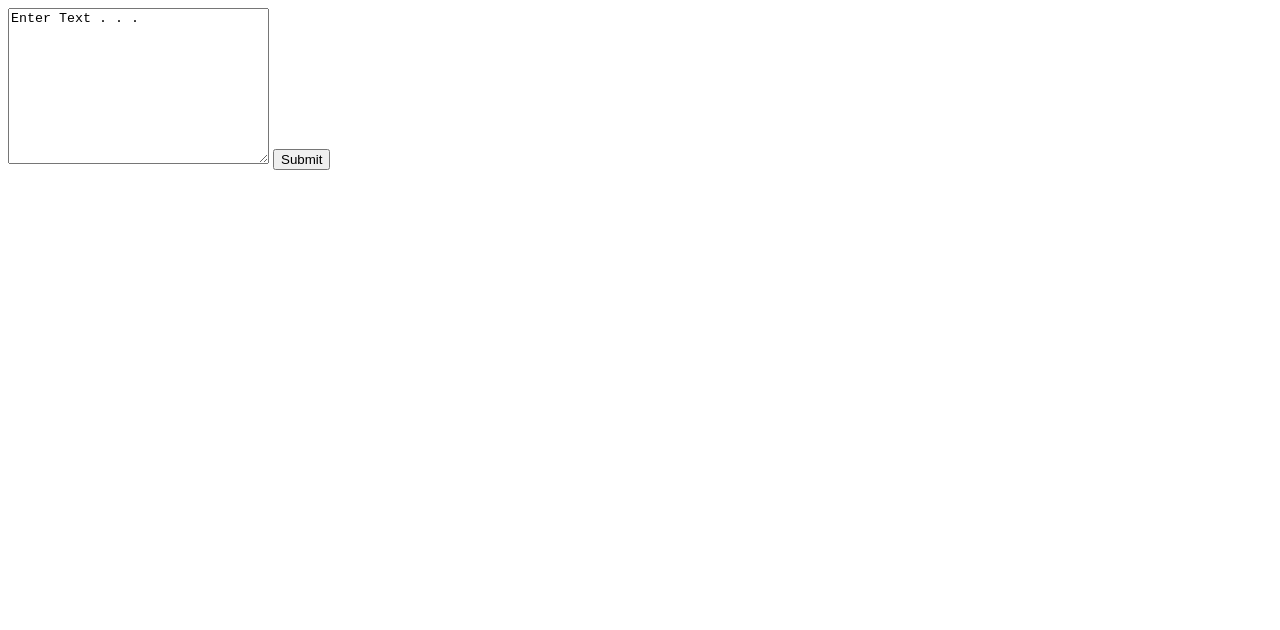
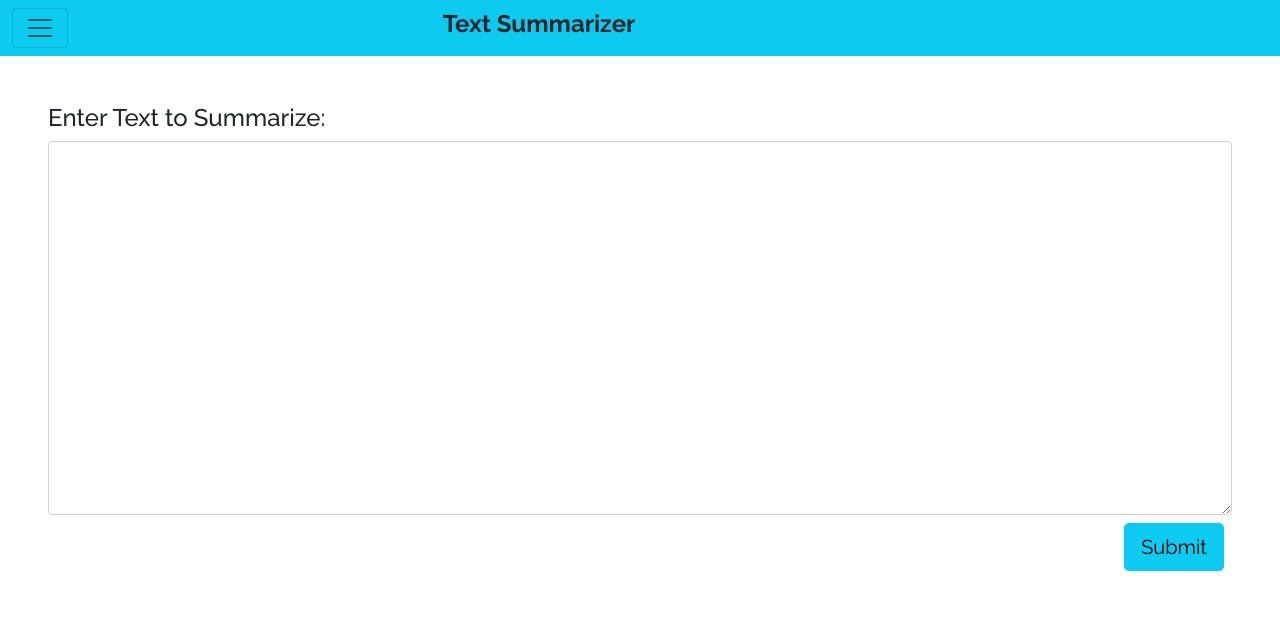
Before and after one commit to AfrinDange/text_summarizer, a website: page views/index.html in a window 1280 px wide. Drawn offline with nearby package versions, Linux system fonts and the light colour scheme.

Commit message:
frontend complete for index.html

```diff
--- a/views/index.html
+++ b/views/index.html
@@ -4,13 +4,57 @@
     <meta charset="UTF-8">
     <meta http-equiv="X-UA-Compatible" content="IE=edge">
     <meta name="viewport" content="width=device-width, initial-scale=1.0">
+    <!--google font-->
+    <link rel="preconnect" href="https://fonts.gstatic.com">
+    <link href="https://fonts.googleapis.com/css2?family=Raleway:wght@100;300;400;500;700;900&display=swap" rel="stylesheet">
+    <!--Bootstrap-->
+    <link href="https://cdn.jsdelivr.net/npm/bootstrap@5.0.0-beta3/dist/css/bootstrap.min.css" rel="stylesheet" integrity="sha384-eOJMYsd53ii+scO/bJGFsiCZc+5NDVN2yr8+0RDqr0Ql0h+rP48ckxlpbzKgwra6" crossorigin="anonymous">
+    <style>
+        .bg-cyan{
+            background-color: #0dcaf0;
+        }
+
+        .page-ref{
+            color: black;
+            text-decoration: none;
+        }
+
+        a:hover{
+            font-size: 1.5em;
+            font-weight: bold;
+        }
+    </style>
     <title>Text Summarizer</title>
 </head>
-<body>
-    <form action="/get-summary" method="post">
-        <textarea name="text" cols="30" rows="10">Enter Text . . . </textarea>
-        <input type="submit" value="Submit">
-    </form>
+<body style="font-family: 'Raleway', sans-serif;">
+    <div class="collapse" id="navbarToggleExternalContent">
+        <div class="bg-cyan p-4">
+          <h5 class="h2">Extractive Text Summarizer<br><span class="badge bg-secondary text-wrap fs-6">Using NLP and Clustering</span></h5>
+          <a class="page-ref d-block" href="/">Generate Summary</a>
+          <a class="page-ref d-block" href="/evaluate-model">Evaluate Model</a>
+          <a class="page-ref d-block" href="#">Summarizer Report</a>
+        </div>
+    </div>
+    <nav class="navbar navbar-light bg-cyan">
+    <div class="container-fluid justify-content-start">
+        <button class="navbar-toggler" type="button" data-bs-toggle="collapse" data-bs-target="#navbarToggleExternalContent" aria-controls="navbarToggleExternalContent" aria-expanded="false" aria-label="Toggle navigation">
+        <span class="navbar-toggler-icon"></span>
+        </button>
+        <h4 class="text-center w-75 fw-bold hide">Text Summarizer</h4>
+    </div>
+    </nav>
 
+    <div class="jumbotron align-center p-5">
+        <form action="/get-summary" method="post">
+            <h4>Enter Text to Summarize: </h4>
+            <textarea class="form-control" name="text" rows="15"></textarea>
+            <div class="d-flex justify-content-end">
+                <input class="btn btn-lg btn-info m-2" type="submit" value="Submit">
+            </div>
+        </form>
+    </div>
+
+    <!--Bootstrap-->
+    <script src="https://cdn.jsdelivr.net/npm/bootstrap@5.0.0-beta3/dist/js/bootstrap.bundle.min.js" integrity="sha384-JEW9xMcG8R+pH31jmWH6WWP0WintQrMb4s7ZOdauHnUtxwoG2vI5DkLtS3qm9Ekf" crossorigin="anonymous"></script>
 </body>
 </html>
```
Also changed, not shown: public/cluster_viz.png, public/wordcloud.png.
